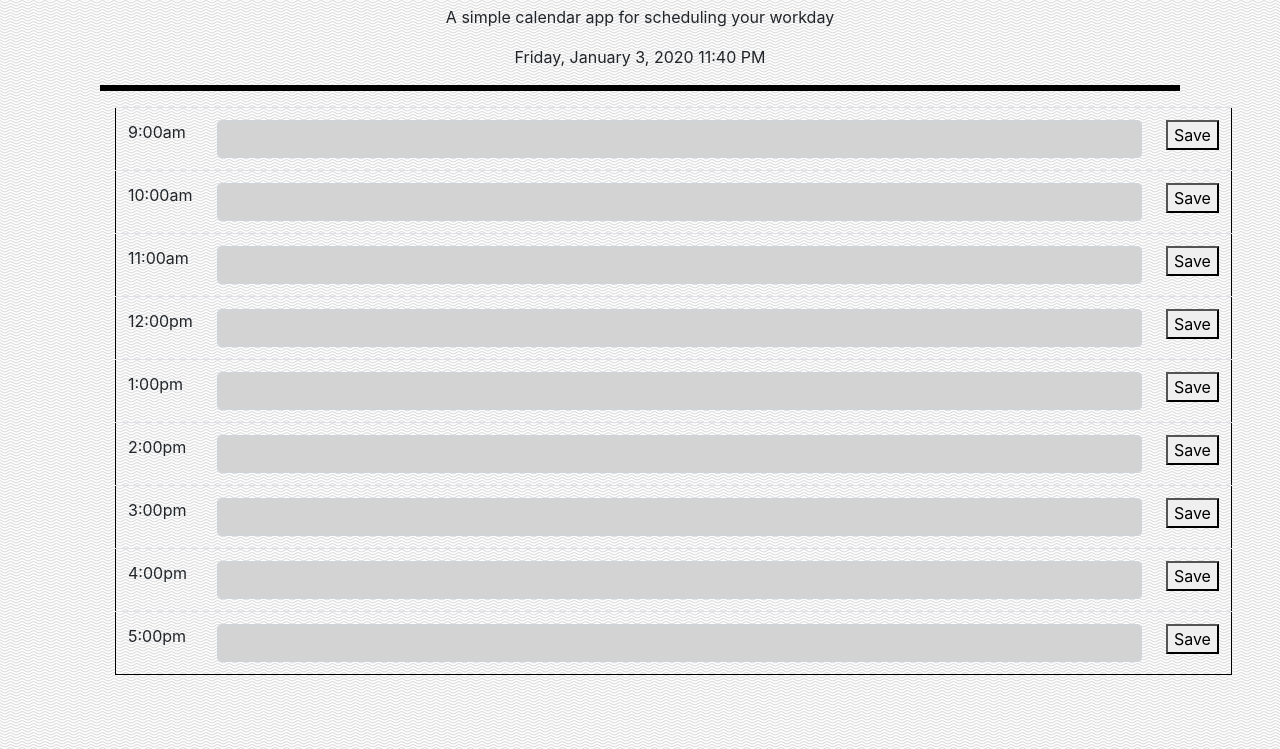
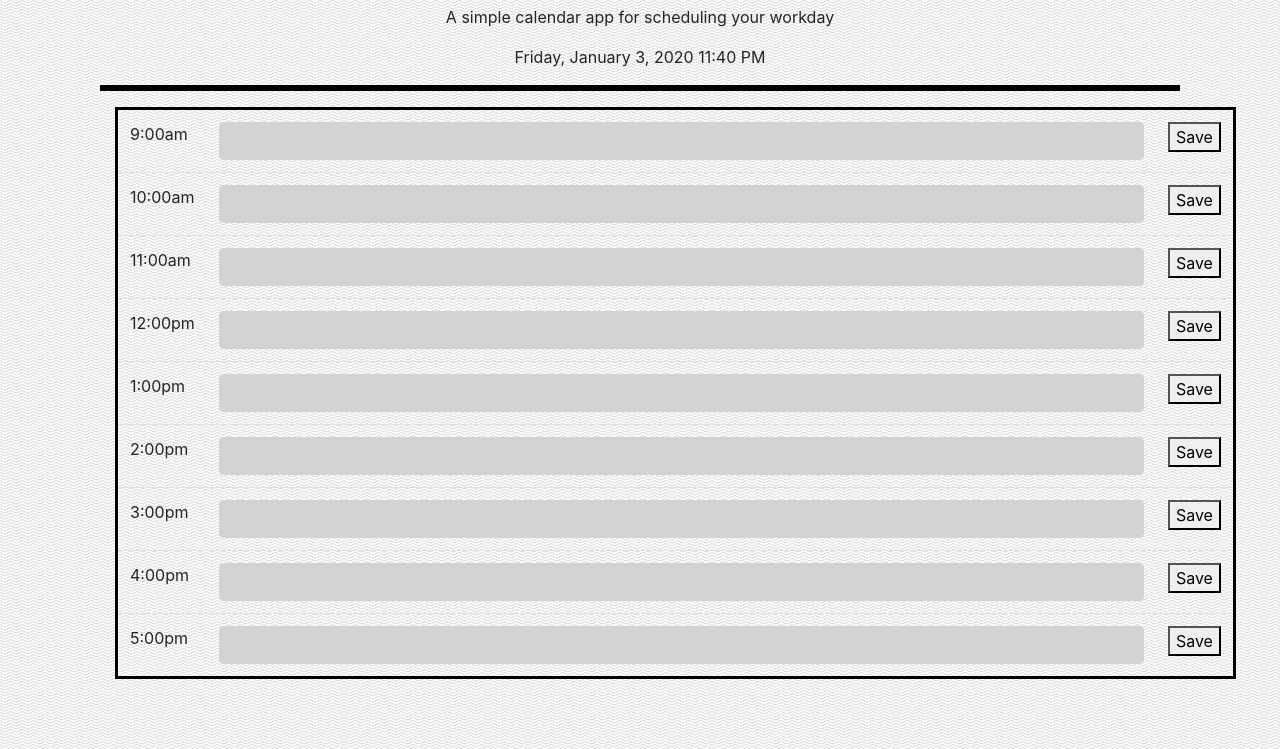
Before and after one commit to ariehh1/Day-Planner, a plain HTML site: page index.html in a window 1280 px wide. Shown: the part 51-800 px from the top of the page. Drawn offline with nearby package versions, Linux system fonts and the light colour scheme.

Commit message:
style table for thick border

```diff
--- a/assets/css/style.css
+++ b/assets/css/style.css
@@ -7,7 +7,7 @@ hr {
 }
 
 table {
-  border: 1px solid black;
+  border: 3px solid black;
 }
 
 body {
--- a/script.js
+++ b/script.js
@@ -88,8 +88,3 @@ timeslotColor();
 //   .endOf("day")
 //   .fromNow();
 // console.log(result);
-
-// //standard working hours
-// var hours = [
-//   "9:00am, 10:00am, 11:00am, 12,00pm, 1:00pm, 2:00pm, 3:00pm, 4:00pm, 5:00pm"
-// ];
```
